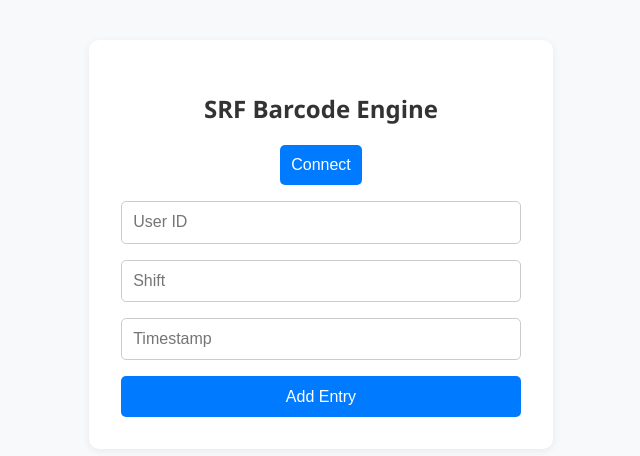
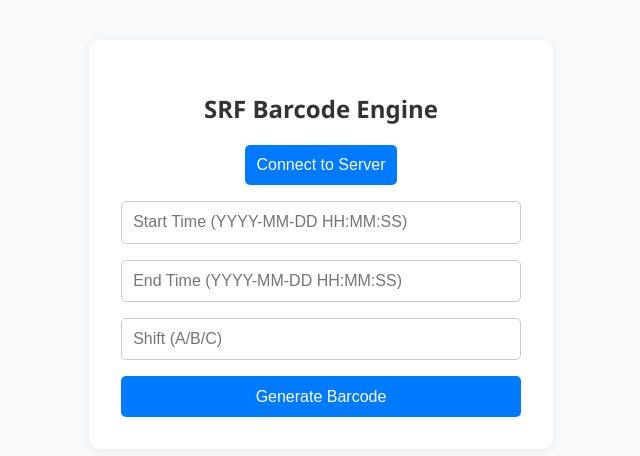
Before and after one commit to 3sannn/SRF-BARCODE, a Flask app: page / in a window 1280 px wide. Shown: the top 456 px of the page, without its empty margins (319-959 px from the left). Run offline with Flask 3, Linux system fonts and the light colour scheme.

Commit message:
Initial commit: Flask barcode engine

```diff
--- a/app.py
+++ b/app.py
@@ -1,16 +1,16 @@
-from flask import Flask, render_template, request, jsonify, send_from_directory, session, redirect, url_for
+from flask import Flask, render_template, request, jsonify, session, redirect, url_for
 import fitz  # PyMuPDF
 import barcode as bc
 from barcode.writer import ImageWriter
-import os, json
-import re
+import os, json, re
+from datetime import datetime
 
 app = Flask(__name__)
 UPLOAD_FOLDER = os.path.join(app.root_path, 'uploads')
-BARCODE_FOLDER = os.path.join(app.root_path, 'barcodes')
+BARCODE_FOLDER = os.path.join(app.root_path, 'static', 'barcodes')
 os.makedirs(UPLOAD_FOLDER, exist_ok=True)
 os.makedirs(BARCODE_FOLDER, exist_ok=True)
-app.secret_key = 'nylon_secret_key'  # Needed for session
+app.secret_key = 'nylon_secret_key'
 
 # ------------------- PDF Parser -------------------
 def parse_pdf(pdf_path):
@@ -19,11 +19,6 @@ def parse_pdf(pdf_path):
     id_line_re = re.compile(r"^(\d+)\s+\S+")
     for page_num, page in enumerate(doc):
         lines = page.get_text("text").split("\n")
-        if page_num == 0:
-            print("--- DEBUG: First 50 lines of first page ---")
-            for idx, line in enumerate(lines[:50]):
-                print(f"{idx}: {repr(line)}")
-            print("--- END DEBUG ---")
         i = 0
         while i < len(lines):
             match = id_line_re.match(lines[i].strip())
@@ -40,21 +35,18 @@ def parse_pdf(pdf_path):
                         "actual_length": actual_length
                     }
                     all_data.append(entry)
-                    i += 9  # Move to next record
+                    i += 9
                 except Exception as e:
                     print(f"Error parsing record at line {i}: {e}")
                     i += 1
             else:
                 i += 1
-    print(f"Total entries parsed: {len(all_data)}")
     return all_data
 
 # ------------------- Routes -------------------
-
-@app.route('/', methods=['GET'])
+@app.route('/')
 def home():
-    entries = session.get('entries', [])
-    return render_template('index.html', barcode=None, total=None, entries=entries)
+    return render_template('index.html', barcode=None, total=None)
 
 @app.route('/connect')
 def connect():
@@ -66,60 +58,52 @@ def connect():
         json.dump(entries, f)
     return jsonify({"message": f"✅ Server Connected. Data Loaded: {len(entries)} entries."})
 
-@app.route('/add_entry', methods=['POST'])
-def add_entry():
-    user_id = request.form['user_id']
-    shift = request.form['shift']
-    timestamp = request.form['timestamp']
-    entry = {'user_id': user_id, 'shift': shift, 'timestamp': timestamp}
-    entries = session.get('entries', [])
-    entries.append(entry)
-    session['entries'] = entries
-    return redirect(url_for('home'))
-
 @app.route('/generate_barcode', methods=['POST'])
 def generate_barcode():
+    start_time = request.form['start_time']
+    end_time = request.form['end_time']
+    shift = request.form['shift']
+
+    try:
+        start_dt = datetime.strptime(start_time, "%Y-%m-%d %H:%M:%S")
+        end_dt = datetime.strptime(end_time, "%Y-%m-%d %H:%M:%S")
+    except ValueError:
+        return "❌ Invalid time format. Use: YYYY-MM-DD HH:MM:SS"
+
     try:
         with open("data.json") as f:
             data = json.load(f)
     except FileNotFoundError:
-        return "Data not loaded. Click Connect first."
-
-    entries = session.get('entries', [])
-    if not entries:
-        return redirect(url_for('home'))
+        return "❌ Data not loaded. Click Connect first."
 
     total = 0
+    for d in data:
+        if d["shift"] != shift:
+            continue
+        try:
+            record_dt = datetime.strptime(d["timestamp"], "%Y-%m-%d %H:%M:%S")
+            if start_dt <= record_dt <= end_dt:
+                total += d["actual_length"]
+        except:
+            continue
 
-    for entry in entries:
-        # Match records by timestamp and shift
-        matches = [
-            d for d in data
-            if d["timestamp"] == entry['timestamp'] and d["shift"] == entry['shift']
-        ]
-        total += sum(d["actual_length"] for d in matches)
+    if total == 0:
+        return render_template("index.html", barcode=None, total=0, message="❌ No data in this time range.")
 
-    # Only total value in barcode
-    barcode_content = f"TOTAL : {total:.2f}"
+    barcode_text = f"TOTAL : {total:.2f}"
     barcode_filename = f"total_{int(total)}.png"
-    barcode_path = os.path.join('static', 'barcodes', barcode_filename)
-    os.makedirs(os.path.dirname(barcode_path), exist_ok=True)
+    barcode_path = os.path.join(BARCODE_FOLDER, barcode_filename)
 
-    # Generate barcode with no text printed under it
-    code = bc.get('code128', barcode_content, writer=ImageWriter())
+    code = bc.get('code128', barcode_text, writer=ImageWriter())
     code.save(barcode_path[:-4], options={
         "background": "white",
         "module_width": 0.2,
         "module_height": 10,
-        "write_text": False  # Do not print text below the barcode
+        "write_text": False
     })
 
-    session['entries'] = []  # clear session after barcode generation
-    return render_template("index.html", barcode=f"/static/barcodes/{barcode_filename}", total=total, entries=[])
+    return render_template("index.html", barcode=f"/static/barcodes/{barcode_filename}", total=total, message="✅ Barcode Generated")
 
-
-
-# ------------------- Run App -------------------
 if __name__ == '__main__':
     port = int(os.environ.get("PORT", 10000))
     app.run(host='0.0.0.0', port=port)
--- a/templates/index.html
+++ b/templates/index.html
@@ -9,32 +9,27 @@
 <body>
   <div class="container">
     <h2>SRF Barcode Engine</h2>
-    <button onclick="connectServer()" class="center-btn" style="margin-bottom:1rem;">Connect</button>
+
+    <button onclick="connectServer()" class="center-btn">Connect to Server</button>
     <p id="server-status" class="info"></p>
-    <form method="POST" action="/add_entry">
-      <input name="user_id" placeholder="User ID" required>
-      <input name="shift" placeholder="Shift" required>
-      <input name="timestamp" placeholder="Timestamp" required>
-      <button type="submit">Add Entry</button>
+
+    <form method="POST" action="/generate_barcode">
+      <input type="text" name="start_time" placeholder="Start Time (YYYY-MM-DD HH:MM:SS)" required>
+      <input type="text" name="end_time" placeholder="End Time (YYYY-MM-DD HH:MM:SS)" required>
+      <input type="text" name="shift" placeholder="Shift (A/B/C)" required>
+      <button type="submit">Generate Barcode</button>
     </form>
-    {% if entries and entries|length > 0 %}
-      <ul class="entry-list">
-        {% for entry in entries %}
-          <li>User ID: <b>{{ entry.user_id }}</b> | Shift: <b>{{ entry.shift }}</b> | Timestamp: <b>{{ entry.timestamp }}</b></li>
-        {% endfor %}
-      </ul>
-      <form method="POST" action="/generate_barcode" class="actions">
-        <button type="submit">Generate Barcode</button>
-      </form>
-    {% endif %}
+
     {% if barcode %}
       <div class="barcode-section">
         <h3>Generated Barcode</h3>
         <img src="{{ barcode }}" alt="Barcode" style="width: 100%; height: auto;">
         <p class="info">Total Actual Length: <b>{{ total }}</b></p>
+        {% if message %}<p class="info">{{ message }}</p>{% endif %}
       </div>
     {% endif %}
   </div>
+
   <script>
     function connectServer() {
       fetch('/connect')
```
Also changed, not shown: static/barcodes/total_112.png (added), static/barcodes/total_337.png (added), static/barcodes/total_9742.png (added).
